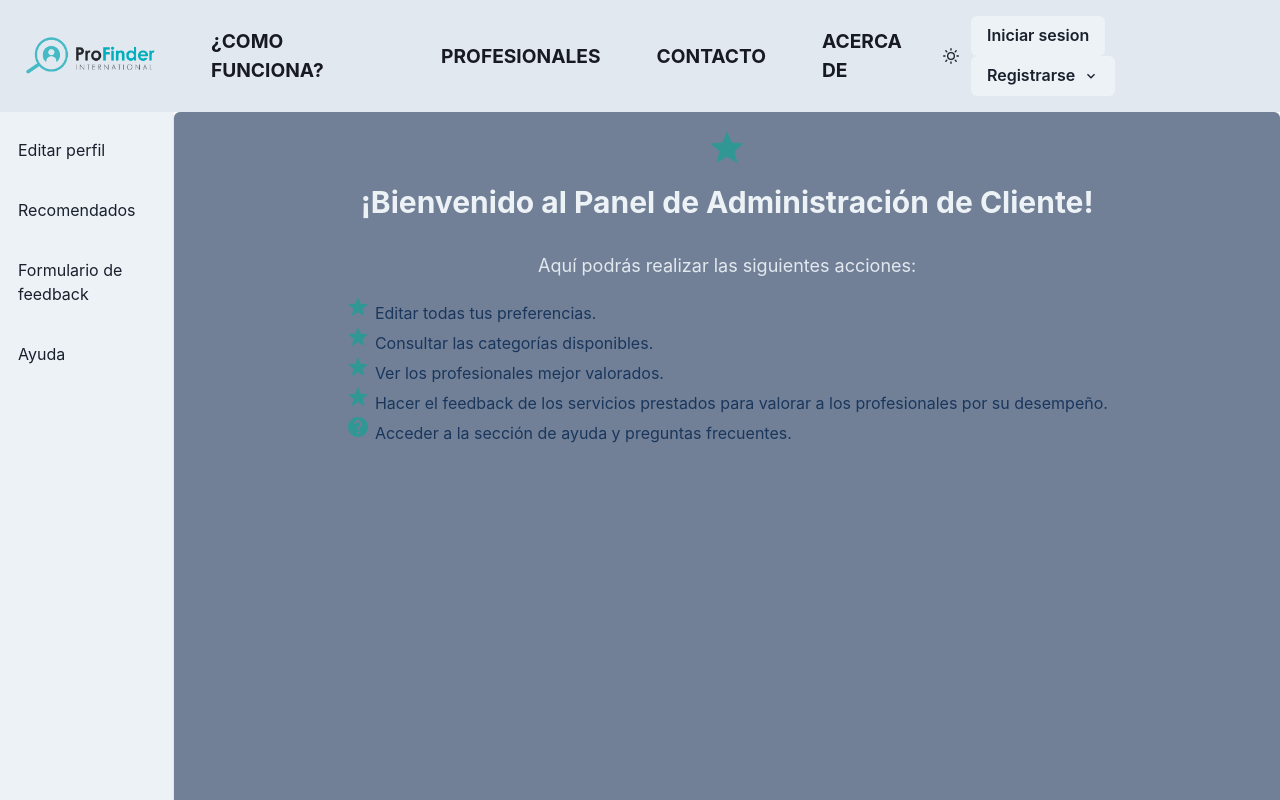
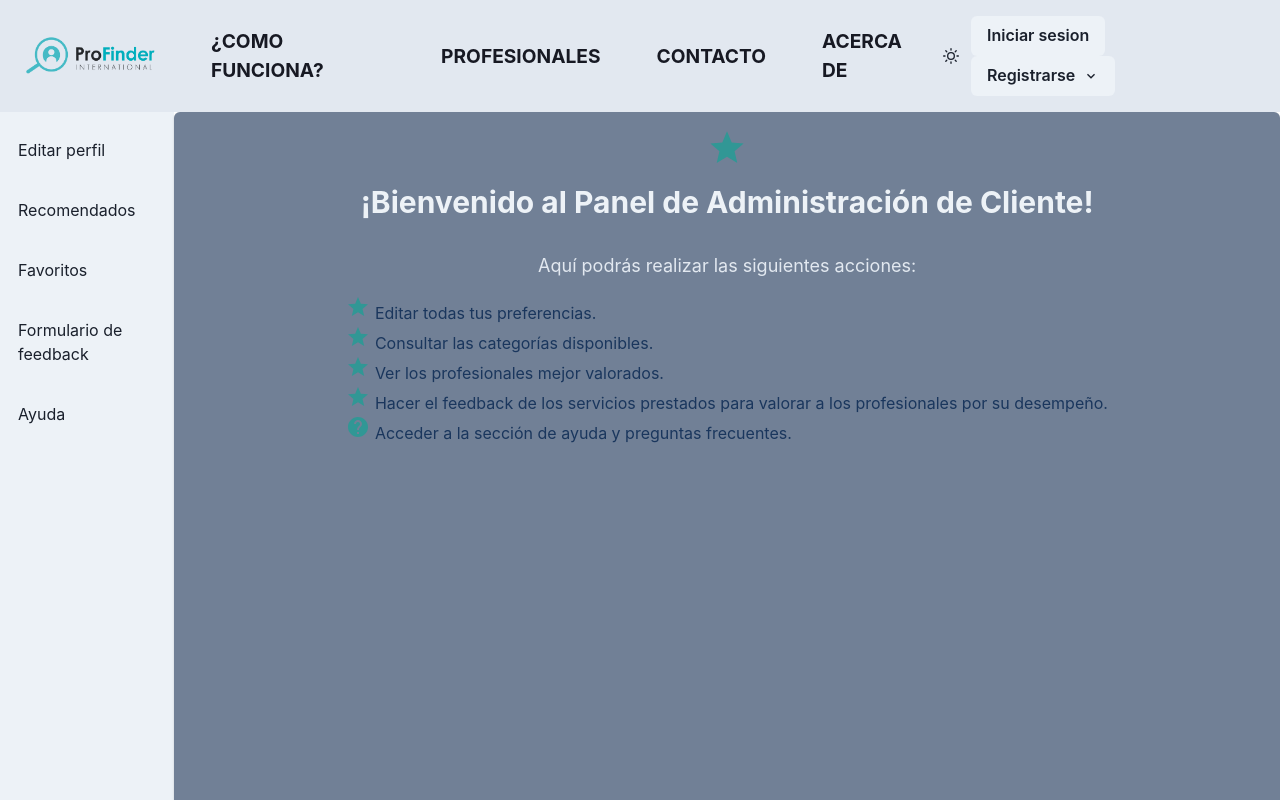
Before and after one commit to JosueEC/Profinder-client, a React (Vite) app: page /dashboardClient in a window 1280 px wide. Shown: the top 800 px of the page. Built offline with nearby package versions, Linux system fonts and the light colour scheme.

Commit message:
Dashboard con favorites

```diff
--- a/src/components/DashboardClient/SidebarClient/SidebarClient.jsx
+++ b/src/components/DashboardClient/SidebarClient/SidebarClient.jsx
@@ -1,7 +1,7 @@
 // import { AiOutlineUsergroupAdd} from 'react-icons/ai'
 import { Box, Stack, Text, useColorModeValue, IconButton, Collapse, useMediaQuery, Tooltip} from '@chakra-ui/react';
 import { NavLink } from 'react-router-dom';
-import { HamburgerIcon, CloseIcon, EditIcon, StarIcon, QuestionOutlineIcon, ChatIcon, SearchIcon} from '@chakra-ui/icons';
+import { HamburgerIcon, CloseIcon, EditIcon, StarIcon, QuestionOutlineIcon, ChatIcon} from '@chakra-ui/icons';
 import { useState } from 'react';
 
 const SidebarClient = () => {
@@ -57,6 +57,9 @@ const SidebarClient = () => {
           >
             <Text>Profesionales</Text>
           </NavLink> */}
+          <NavLink to="/dashboardClient/favorites" style={linkStyle} activeClassName='active'>
+            <Text>Favoritos</Text>
+          </NavLink>
           <NavLink
             to="/dashboardClient/feedbackform"
             style={linkStyle}
@@ -80,9 +83,13 @@ const SidebarClient = () => {
               <EditIcon />
             </Tooltip>
           </NavLink>
-
           <NavLink to="/dashboardClient/recomended" style={linkStyle} activeClassName="active">
             <Tooltip label="Recomendados" aria-label="Recomendados">
+              <StarIcon />
+            </Tooltip>
+          </NavLink>
+          <NavLink to="/dashboardClient/favorites" style={linkStyle} activeClassName= "active">
+            <Tooltip label="Favoritos" aria-label="Favoritos">
               <StarIcon />
             </Tooltip>
           </NavLink>
```
